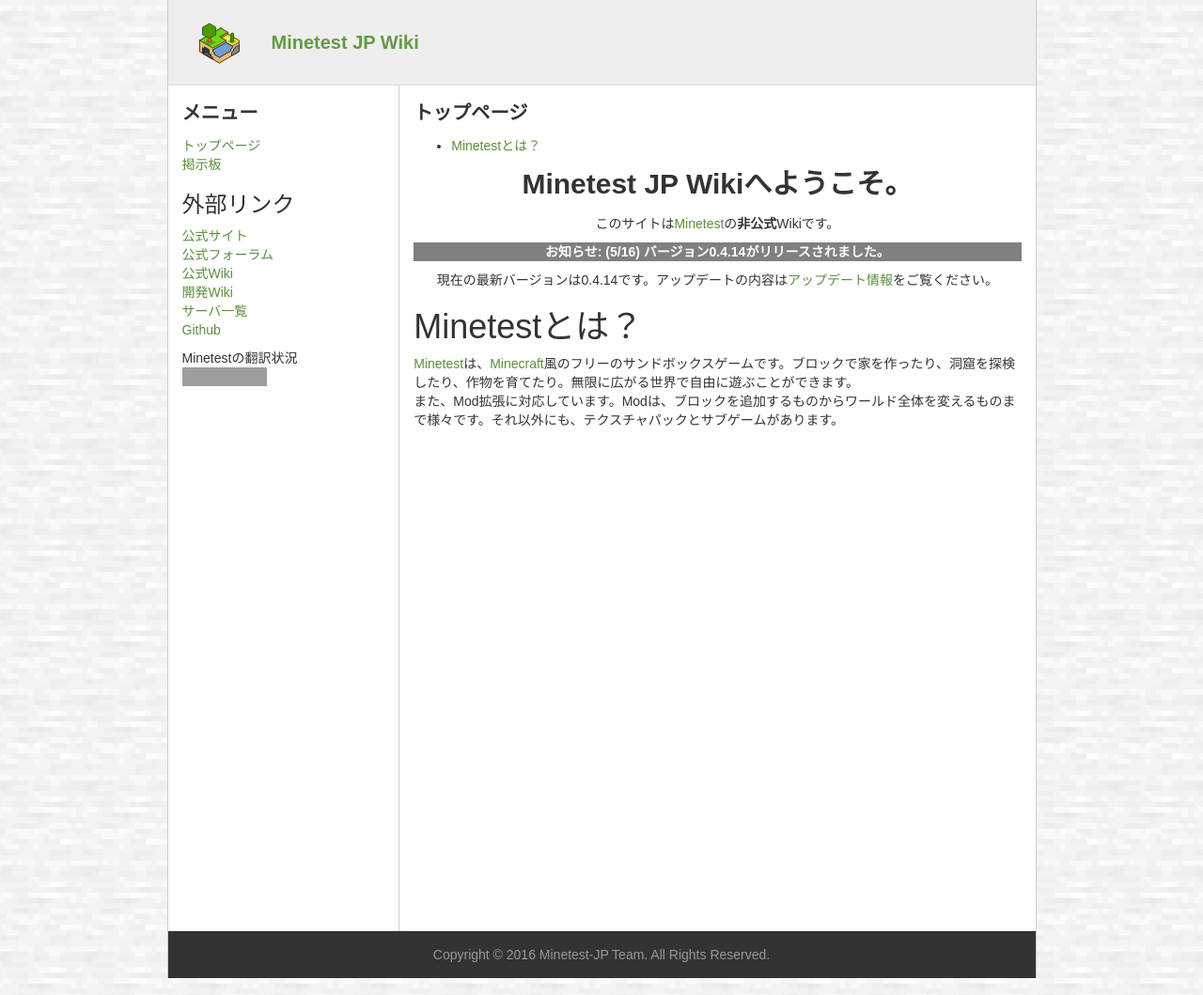
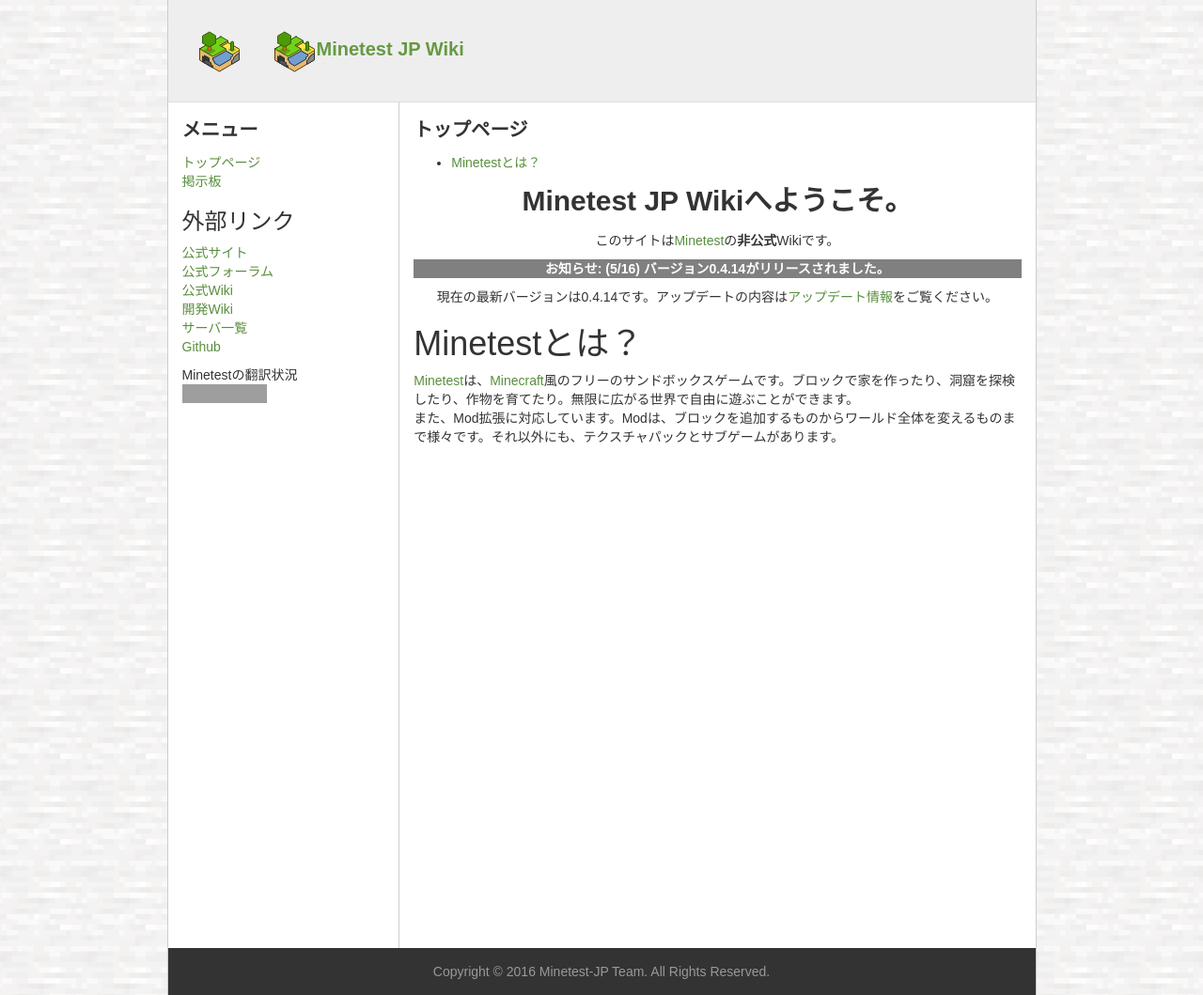
Before and after one commit to minetest-jp/wiki, a Jekyll site: the page built from index.md, in a window 1280 px wide. Shown: the whole page at 94% size. Built offline with Jekyll 4.4.1, drawn with Linux system fonts in a browser that asks for light colours; grey boxes are pictures that could not be loaded.

Commit message:
Update default.html

```diff
--- a/_layouts/default.html
+++ b/_layouts/default.html
@@ -8,7 +8,11 @@
 <div id="main" class="container">
   <div class="row">
     <header id="header">
-      <p><a href="{{ site.github.url }}">{{ site.wiki_name }}</a></p>
+      <p>
+        <a href="{{ site.github.url }}">
+          <img border="0" src="{{ site.github.url }}/img/logo.svg">{{ site.wiki_name }}
+        </a>
+      </p>
     </header>
   </div>
 
```
